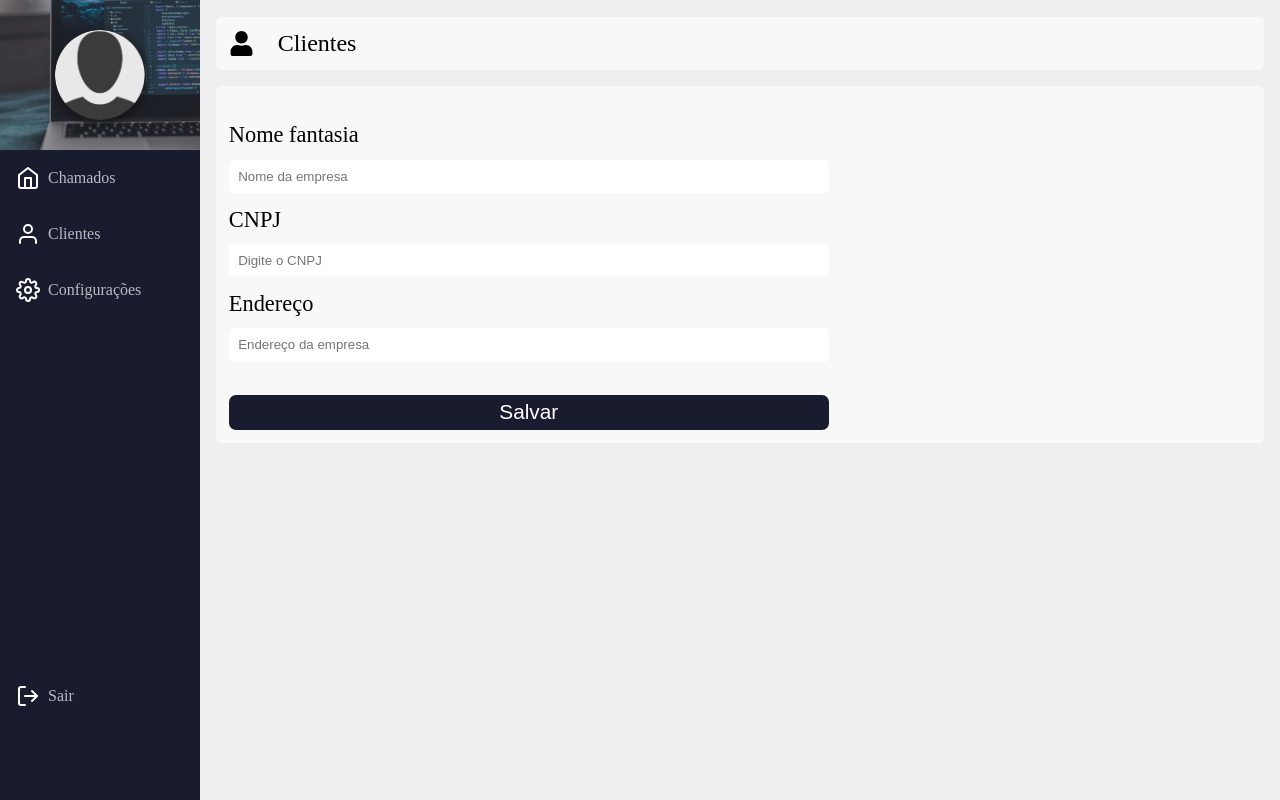
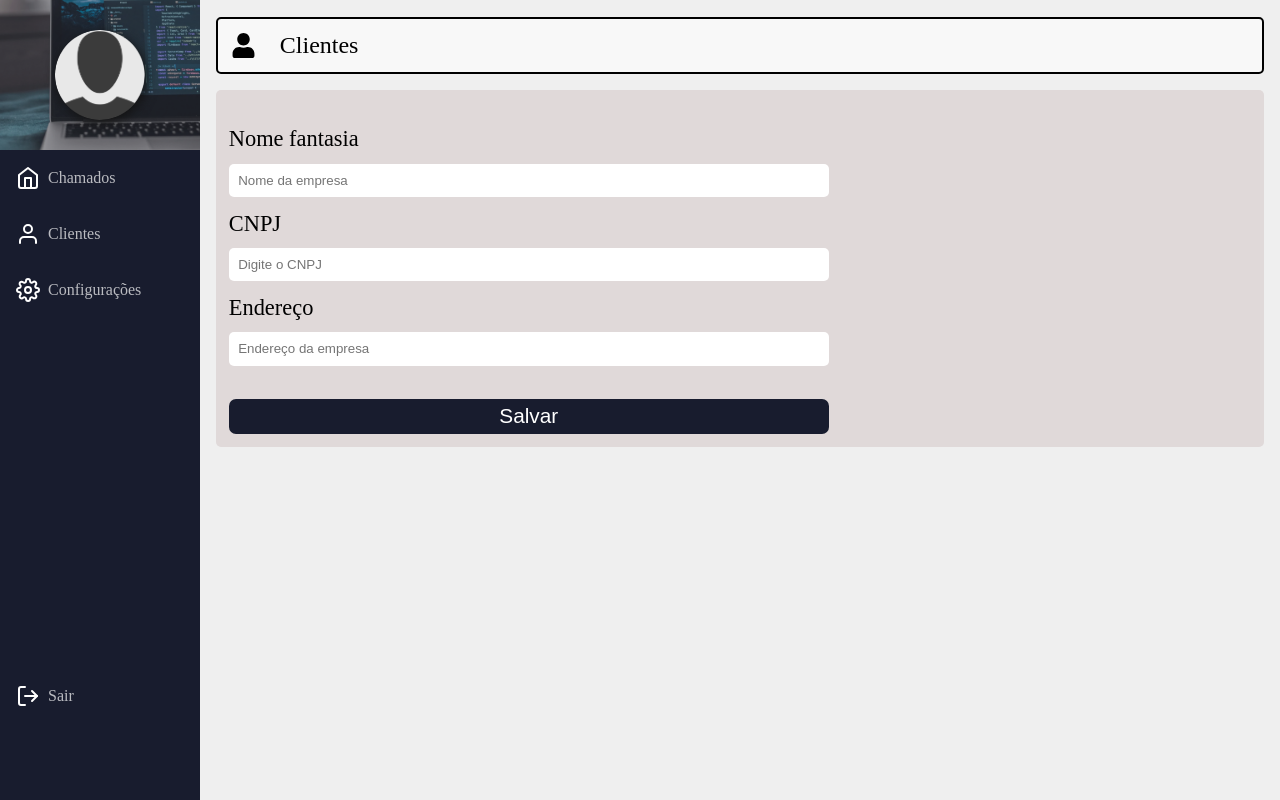
Before and after one commit to matheusmatosr/sistema-de-chamadas, a React (Create React App) app: page /costumers in a window 1280 px wide. Built offline with nearby package versions, Linux system fonts and the light colour scheme.

Commit message:
update
update

```diff
--- a/src/components/Title/index.css
+++ b/src/components/Title/index.css
@@ -3,6 +3,7 @@
     flex-direction: row;
     align-items: center;
     margin: 1em 0;
+    border: 2px solid #000;
     border-radius: 5px;
     background-color: #f8f8f8;
     padding: .8em;
--- a/src/pages/Profile/index.css
+++ b/src/pages/Profile/index.css
@@ -1,6 +1,6 @@
 .container{
     display: flex;
-    background-color: #f8f8f8;
+    background-color: #e0d9d9;
     border-radius: 5px;
     padding: 0.8em;
     align-items: center;
--- a/src/pages/Profile/index.js
+++ b/src/pages/Profile/index.js
@@ -36,7 +36,7 @@ export default function Profile(){
                     </form>
                 </div>
                 <div className='container'>
-                    <button className='logout-btn'>Sair</button>
+                    <button className='logout-btn' onSubmit={handleGo}>Sair</button>
                 </div>
             </div>
         </div>
```
